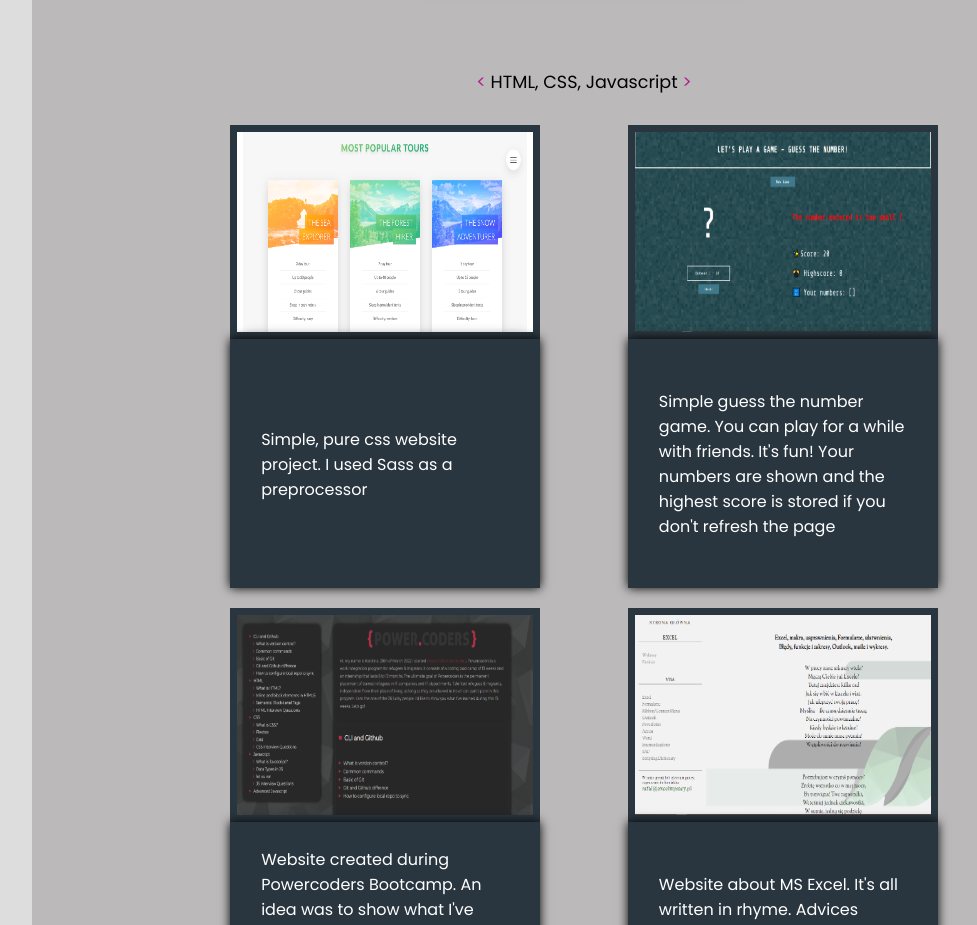
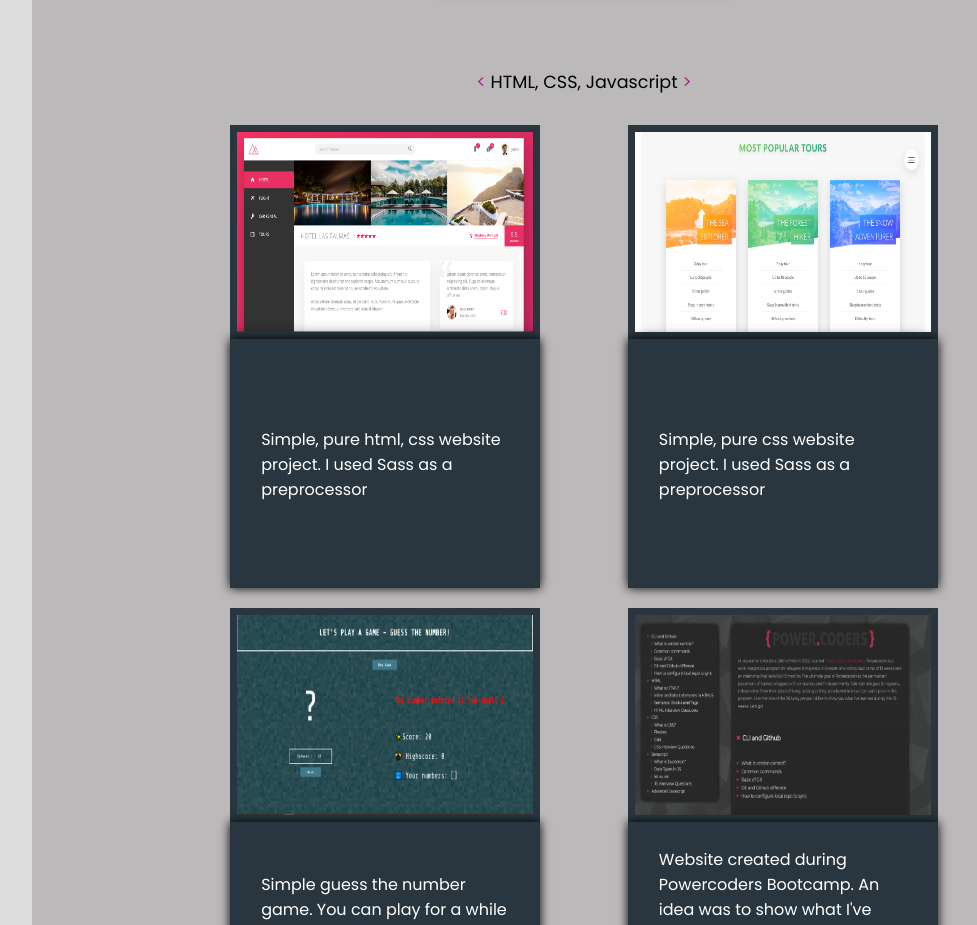
Before and after one commit to KarolinaKotwica/Portfolio-React, a React (Create React App) app: page / in a window 1280 px wide. Shown: the part 3560-4485 px from the top of the page, without its empty margins (144-1121 px from the left). Built offline with nearby package versions, Linux system fonts and the light colour scheme; a web font is replaced by a local one.

Commit message:
Add new project

```diff
--- a/src/components/PortfolioSection.js
+++ b/src/components/PortfolioSection.js
@@ -41,6 +41,13 @@ const PortfolioSection = () => {
         <div class="projects">
 
             <Project
+                imageSrc="imgs/Projects/hotel-reservation.png"
+                projectLink="https://hotel-reservation-2.netlify.app/"
+                altText="Website Project"
+                description="Simple, pure html, css website project. I used Sass as a preprocessor"
+            />
+
+            <Project
                 imageSrc="imgs/Projects/Naturos.png"
                 projectLink="https://karolinakotwica.github.io/Website-Natours/"
                 altText="Website Project"
```
